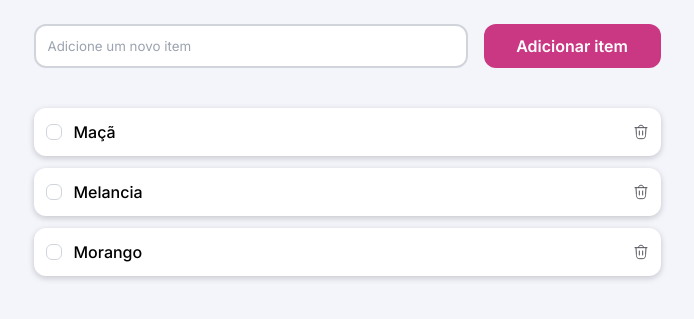
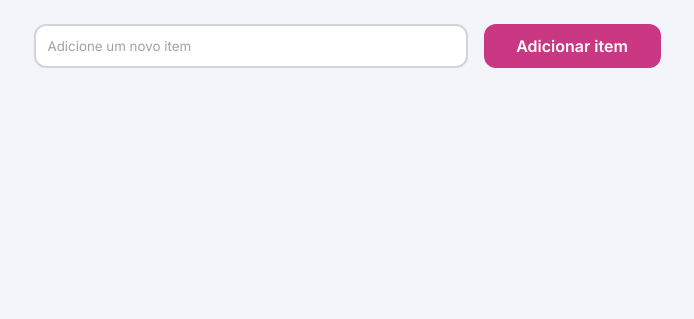
Before and after one commit to Davidcosta12c/quicklist, a plain HTML site: page index.html in a window 1280 px wide. Shown: the part 219-538 px from the top of the page, without its empty margins (293-987 px from the left). Drawn offline with nearby package versions, Linux system fonts and the light colour scheme.

Commit message:
criação da função showItemsList para mostrar na tela os itens do array items

```diff
--- a/index.html
+++ b/index.html
@@ -37,52 +37,7 @@
         <button onclick="addItem()">Adicionar item</button>
       </section>
 
-      <section class="list">
-        <div class="item">
-          <div>
-            <input type="checkbox" name="list" id="item-1">
-
-            <div class="custom-checkbox">
-              <img src="./assets-20250609T034000Z-1-001/assets/checked.svg" alt="checked">
-            </div>
-            <label for="item-1">Maçã</label>
-          </div>
-
-          <button>
-            <img src="./assets-20250609T034000Z-1-001/assets/trash-icon.svg" alt="trash icon">
-          </button>
-        </div>
-
-        <div class="item">
-          <div>
-            <input type="checkbox" name="list" id="item-2">
-
-            <div class="custom-checkbox">
-              <img src="./assets-20250609T034000Z-1-001/assets/checked.svg" alt="checked">
-            </div>
-            <label for="item-2">Melancia</label>
-          </div>
-
-          <button>
-            <img src="./assets-20250609T034000Z-1-001/assets/trash-icon.svg" alt="trash icon">
-          </button>
-        </div>
-
-        <div class="item">
-          <div>
-            <input type="checkbox" name="list" id="item-3">
-
-            <div class="custom-checkbox">
-              <img src="./assets-20250609T034000Z-1-001/assets/checked.svg" alt="checked">
-            </div>
-            <label for="item-3">Morango</label>
-          </div>
-
-          <button>
-            <img src="./assets-20250609T034000Z-1-001/assets/trash-icon.svg" alt="trash icon">
-          </button>
-        </div>
-      </section>
+      <section class="list"></section>
 
       <div class="warning hide-warning">
         <div>
```
